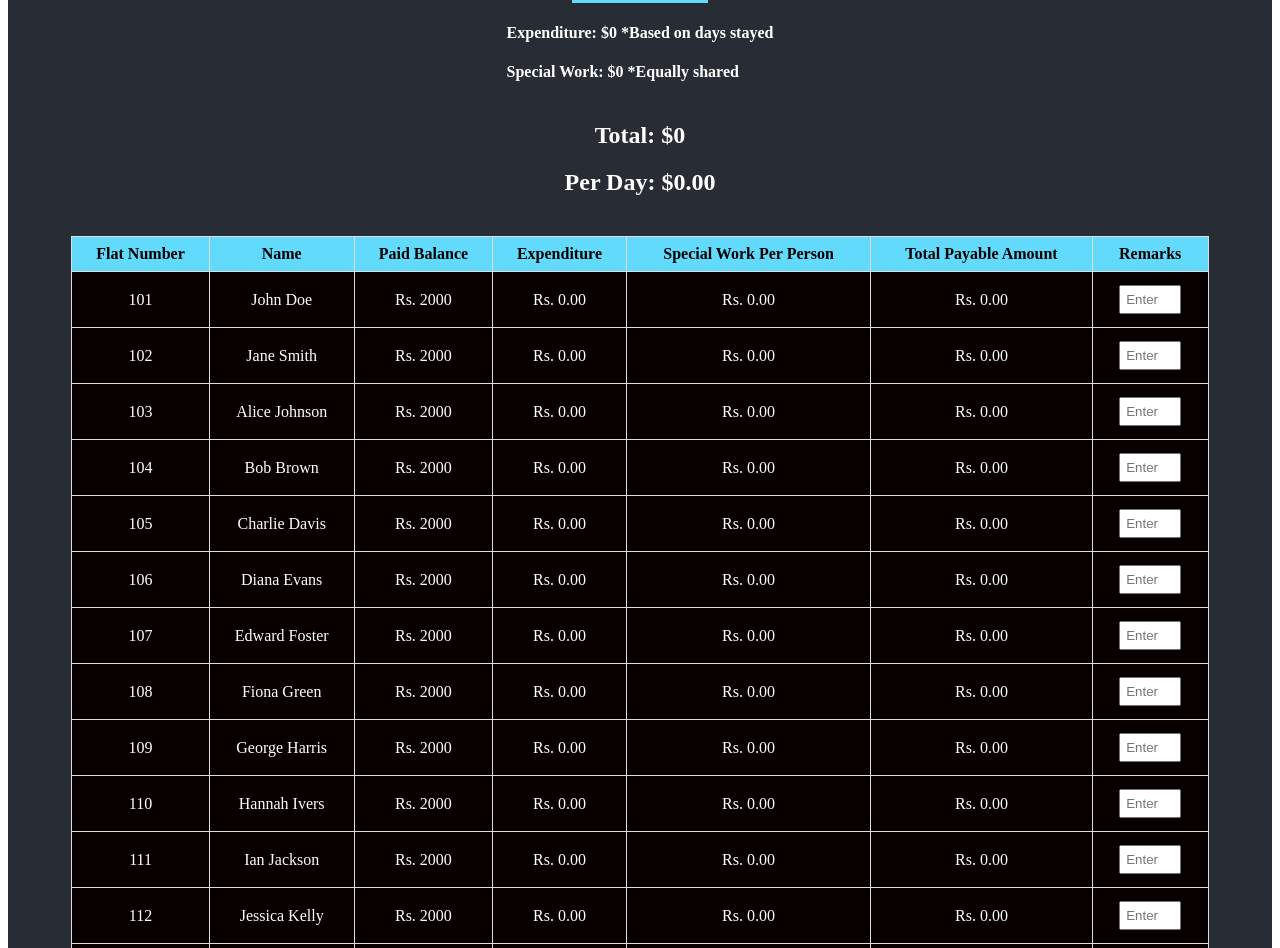
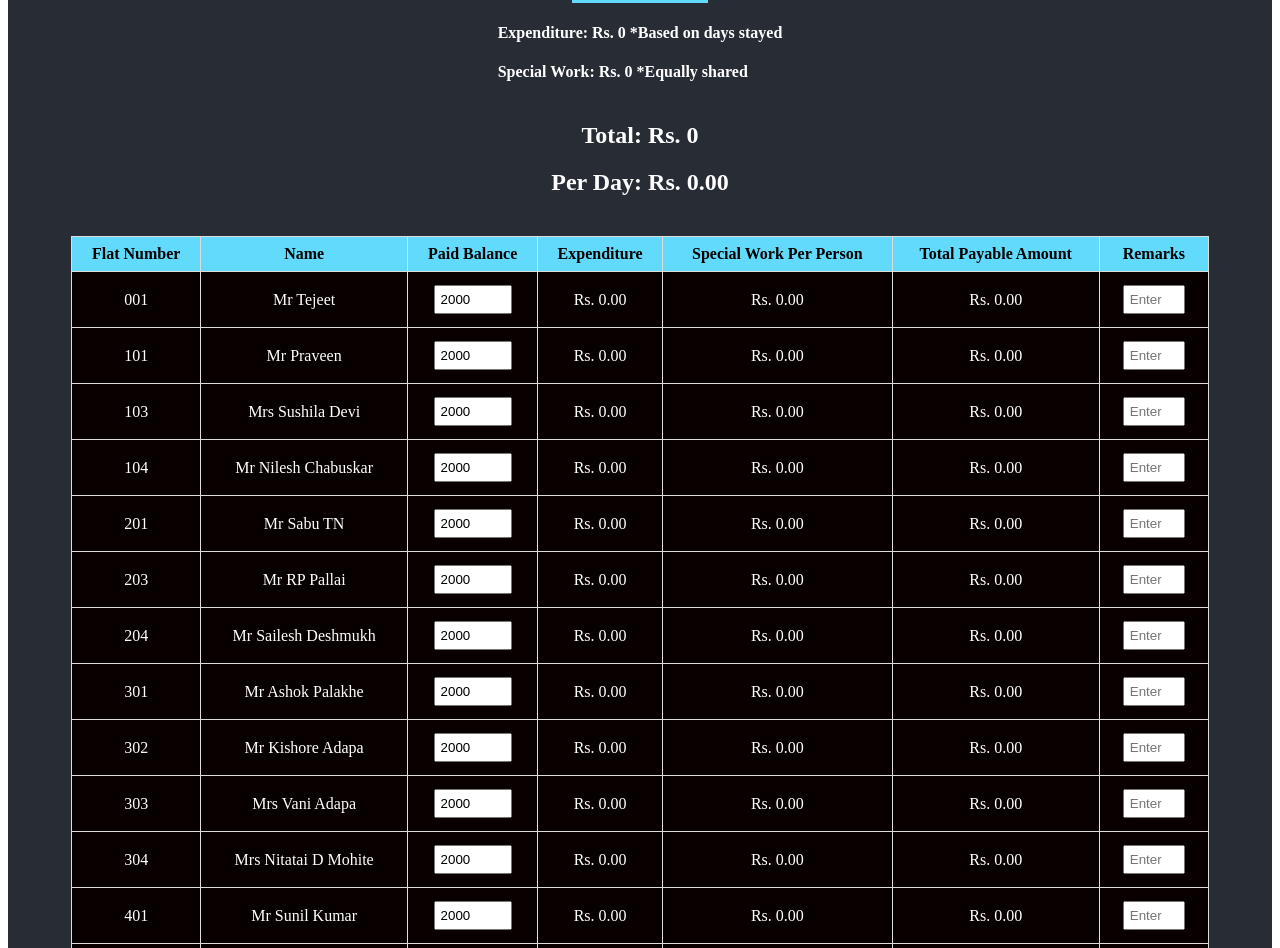
Before and after one commit to piyanshu1903/maintenance_calculator, a React (Create React App) app: page / in a window 1280 px wide. Shown: the part 484-1432 px from the top of the page. Built offline with nearby package versions, Linux system fonts and the light colour scheme.

Commit message:
fixed paid balance and bugs

```diff
--- a/src/App.js
+++ b/src/App.js
@@ -8,21 +8,21 @@ import generatePDF from "./utils/generatePDF";
 import "./App.css";
 
 const people = [
-  { name: "John Doe", flatNumber: "101" },
-  { name: "Jane Smith", flatNumber: "102" },
-  { name: "Alice Johnson", flatNumber: "103" },
-  { name: "Bob Brown", flatNumber: "104" },
-  { name: "Charlie Davis", flatNumber: "105" },
-  { name: "Diana Evans", flatNumber: "106" },
-  { name: "Edward Foster", flatNumber: "107" },
-  { name: "Fiona Green", flatNumber: "108" },
-  { name: "George Harris", flatNumber: "109" },
-  { name: "Hannah Ivers", flatNumber: "110" },
-  { name: "Ian Jackson", flatNumber: "111" },
-  { name: "Jessica Kelly", flatNumber: "112" },
-  { name: "Kevin Lee", flatNumber: "113" },
-  { name: "Laura Miller", flatNumber: "114" },
-  { name: "Mike Nelson", flatNumber: "115" },
+  { name: "Mr Tejeet", flatNumber: "001" },
+  { name: "Mr Praveen", flatNumber: "101" },
+  { name: "Mrs Sushila Devi", flatNumber: "103" },
+  { name: "Mr Nilesh Chabuskar", flatNumber: "104" },
+  { name: "Mr Sabu TN", flatNumber: "201" },
+  { name: "Mr RP Pallai", flatNumber: "203" },
+  { name: "Mr Sailesh Deshmukh", flatNumber: "204" },
+  { name: "Mr Ashok Palakhe", flatNumber: "301" },
+  { name: "Mr Kishore Adapa", flatNumber: "302" },
+  { name: "Mrs Vani Adapa", flatNumber: "303" },
+  { name: "Mrs Nitatai D Mohite", flatNumber: "304" },
+  { name: "Mr Sunil Kumar", flatNumber: "401" },
+  { name: "Smt Anita D Dhiwar", flatNumber: "403" },
+  { name: "Mr Samadhan Gaikwad", flatNumber: "404" },
+  { name: "Mr Yashraj Gaikwad", flatNumber: "501" },
 ];
 
 function App() {
@@ -46,6 +46,9 @@ function App() {
   ]);
   const [selectedDate, setSelectedDate] = useState(new Date());
   const [remarks, setRemarks] = useState(Array(people.length).fill(""));
+  const [paidBalance, setPaidBalance] = useState(
+    Array(people.length).fill("2000")
+  );
 
   const getDaysInMonth = (date) =>
     new Date(date.getFullYear(), date.getMonth() + 1, 0).getDate();
@@ -81,6 +84,18 @@ function App() {
     const newRemarks = [...remarks];
     newRemarks[index] = validValue;
     setRemarks(newRemarks);
+  };
+  const handlePaidBalanceChange = (index, value) => {
+    const validValue =
+      value === "" ||
+      (/^[0-9\b]+$/.test(value) &&
+        parseInt(value) >= 0 &&
+        parseInt(value) <= 5000)
+        ? value
+        : paidBalance[index];
+    const newBalance = [...paidBalance];
+    newBalance[index] = validValue;
+    setPaidBalance(newBalance);
   };
   const handleRemoveExpense = (index) => {
     const newExpenses = expenses.filter((_, i) => i !== index);
@@ -126,7 +141,8 @@ function App() {
       perDayCost,
       people,
       message,
-      buildingName
+      buildingName,
+      paidBalance
     );
   };
 
@@ -182,14 +198,18 @@ function App() {
           handleRemoveSpecialWork={handleRemoveSpecialWork}
         />
         <div style={{ textAlign: "left" }}>
-          <h4>Expenditure: ${calculateTotalAmount()} *Based on days stayed</h4>
-          <h4>Special Work: ${calculateSpecialWorkTotal()} *Equally shared</h4>
+          <h4>
+            Expenditure: Rs. {calculateTotalAmount()} *Based on days stayed
+          </h4>
+          <h4>
+            Special Work: Rs. {calculateSpecialWorkTotal()} *Equally shared
+          </h4>
         </div>
         <div>
           <h2>
-            Total: ${calculateTotalAmount() + calculateSpecialWorkTotal()}
+            Total: Rs. {calculateTotalAmount() + calculateSpecialWorkTotal()}
           </h2>
-          <h2>Per Day: ${perDayCost.toFixed(2)}</h2>
+          <h2>Per Day: Rs. {perDayCost.toFixed(2)}</h2>
         </div>
         <MaintenanceTable
           people={people}
@@ -198,6 +218,8 @@ function App() {
           perDayCost={perDayCost}
           specialWorkPerPerson={specialWorkPerPerson}
           daysInMonth={daysInMonth}
+          paidBalance={paidBalance}
+          onPaidBalanceChange={handlePaidBalanceChange}
         />
         <button onClick={handleGeneratePDF} style={{ marginTop: "20px" }}>
           Print PDF
--- a/src/components/MaintenanceTable.js
+++ b/src/components/MaintenanceTable.js
@@ -7,6 +7,8 @@ function MaintenanceTable({
   perDayCost,
   specialWorkPerPerson,
   daysInMonth,
+  paidBalance,
+  onPaidBalanceChange,
 }) {
   return (
     <table className="maintenance-table">
@@ -30,7 +32,16 @@ function MaintenanceTable({
             <tr key={index}>
               <td>{person.flatNumber}</td>
               <td>{person.name}</td>
-              <td>Rs. 2000</td>
+              <td>
+                <input
+                  type="number"
+                  value={paidBalance[index]}
+                  onChange={(e) => onPaidBalanceChange(index, e.target.value)}
+                  min="0"
+                  max="5000"
+                  step="1"
+                />
+              </td>
               <td>Rs. {expenditure.toFixed(2)}</td>
               <td>Rs. {specialWorkPerPerson.toFixed(2)}</td>
               <td>Rs. {(expenditure + specialWorkPerPerson).toFixed(2)}</td>
--- a/src/utils/generatePDF.js
+++ b/src/utils/generatePDF.js
@@ -118,7 +118,8 @@ const generatePDF = (
   perDayCost,
   people,
   message,
-  buildingName
+  buildingName,
+  paidBalance
 ) => {
   const doc = new jsPDF();
   const pageWidth = doc.internal.pageSize.getWidth();
@@ -152,9 +153,9 @@ const generatePDF = (
     head: [["Expenditure", "Special Work", "Total"]],
     body: [
       [
-        `$${data.calculateTotalAmount()}`,
-        `$${data.calculateSpecialWorkTotal()}`,
-        `$${data.calculateTotalAmount() + data.calculateSpecialWorkTotal()}`,
+        `Rs. ${data.calculateTotalAmount()}`,
+        `Rs. ${data.calculateSpecialWorkTotal()}`,
+        `Rs. ${data.calculateTotalAmount() + data.calculateSpecialWorkTotal()}`,
       ],
     ],
     startY: 15,
@@ -184,8 +185,8 @@ const generatePDF = (
     head: [["Task Name", "Amount", "Description"]],
     body: data.expenses.map((expense) => [
       expense.taskName,
-      `$${expense.amount.toFixed(2)}`,
-      expense.description,
+      `Rs. ${expense.amount.toFixed(2)}`,
+      expense.description === "" ? "--" : expense.description,
     ]),
     startY: y,
     margin: { top: 10 },
@@ -214,8 +215,8 @@ const generatePDF = (
     head: [["Task Name", "Amount", "Description"]],
     body: data.specialWork.map((expense) => [
       expense.taskName,
-      `$${expense.amount.toFixed(2)}`,
-      expense.description,
+      `Rs. ${expense.amount.toFixed(2)}`,
+      expense.description === "" ? "--" : expense.description,
     ]),
     startY: y,
     margin: { top: 10 },
@@ -264,10 +265,11 @@ const generatePDF = (
       return [
         person.flatNumber,
         person.name,
-        "Rs. 2000",
-        `Rs. ${expenditure.toFixed(2)}`,
-        `Rs. ${specialWorkPerPerson.toFixed(2)}`,
-        `Rs. ${(expenditure + specialWorkPerPerson).toFixed(2)}`,
+        `Rs. ${paidBalance[index]}`,
+        `Rs. ${expenditure.toFixed(1)}`,
+        `Rs. ${specialWorkPerPerson.toFixed(1)}`,
+        // `Rs. ${(expenditure + specialWorkPerPerson).toFixed(2)}`,
+        `Rs. ${Math.round(expenditure + specialWorkPerPerson + 0.2)}`,
         remarks[index] || "--",
       ];
     }),
@@ -288,8 +290,12 @@ const generatePDF = (
     tableLineColor: [0, 0, 0],
     tableLineWidth: 0.2,
   });
-
-  doc.save("maintenance-calculation.pdf");
+  const monthShort = data.selectedDate.toLocaleString("default", {
+    month: "short",
+  });
+  const year = data.selectedDate.getFullYear();
+  const fileName = `${monthShort}-${year} Maintenance.pdf`;
+  doc.save(fileName);
 };
 
 export default generatePDF;
```
